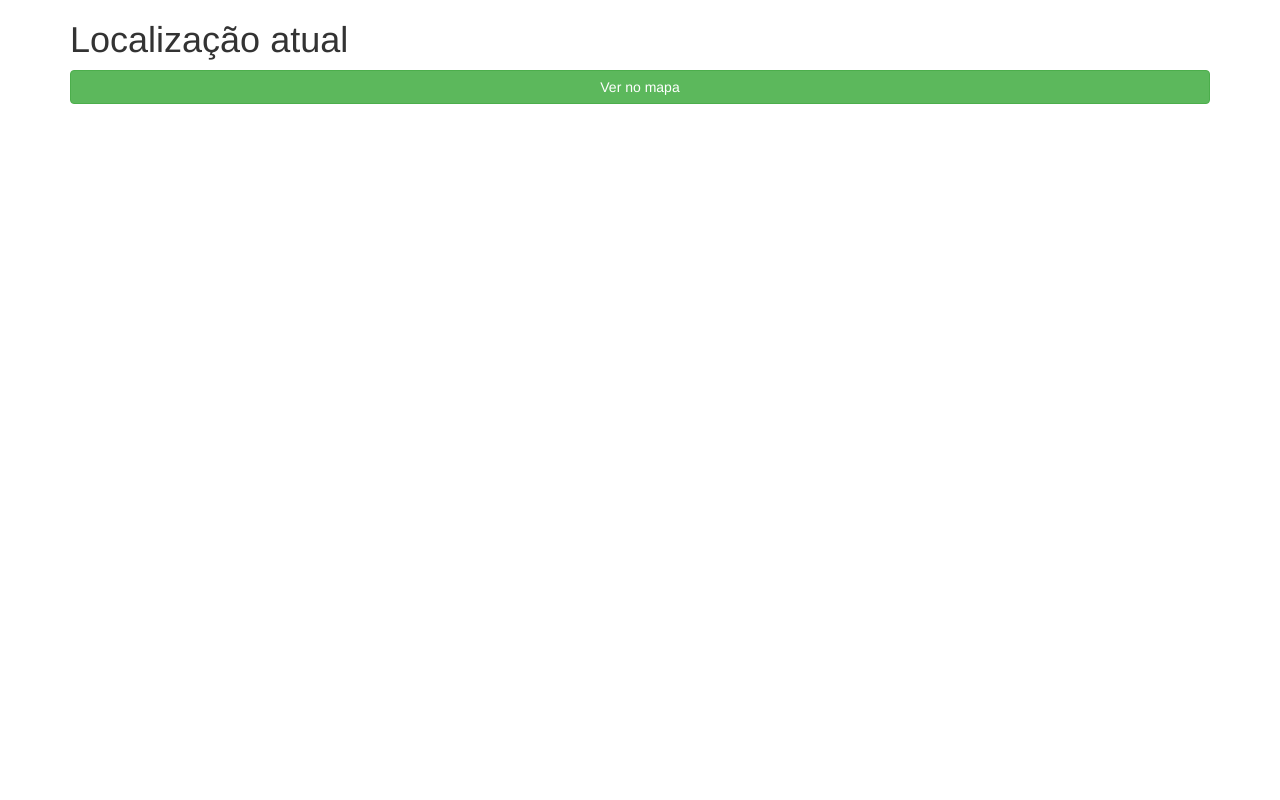
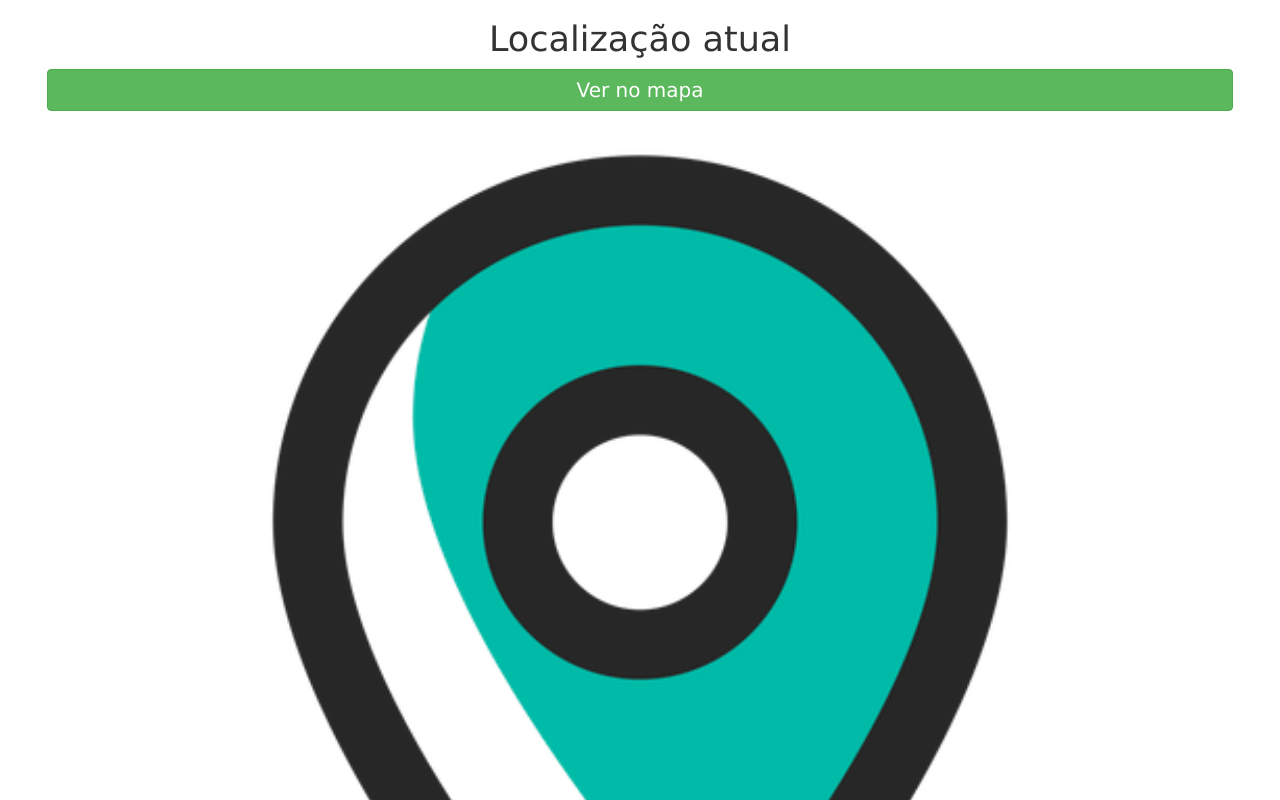
Before and after one commit to Evertt-Arima/PrjMapa, a website: page www/index.html in a window 1280 px wide. Shown: the top 800 px of the page. Drawn offline with Linux system fonts and the light colour scheme.

Commit message:
img, btn, h1 e 1ºs plugins

```diff
--- a/www/css/style.css
+++ b/www/css/style.css
@@ -1 +1,31 @@
 /**/
+
+.container
+{
+  width: 95%;
+}
+
+.rr
+{
+  text-align: center;
+}
+
+h1
+{
+  font-family: verdana;
+  font-size: 35px;
+  font-style: bolder;
+}
+
+#pingif
+{
+  width: 90%;
+  text-align: center;
+}
+
+#btnMapa
+{
+  font-family: verdana;
+  font-size: 20px;
+  font-style: bolder;
+}
--- a/www/index.html
+++ b/www/index.html
@@ -15,14 +15,19 @@
 </head>
 <body>
   <div class="container">
-    <div class="row">
+    <div class="row rr">
       <div class="col-xs-12">
         <h1>Localização atual</h1>
       </div>
     </div>
-    <div class="row">
+    <div class="row rr">
       <div class="col-xs-12">
-        <button class="btn btn-block btn-success">Ver no mapa</button>
+        <button class="btn btn-block btn-success" id="btnMapa">Ver no mapa</button>
+      </div>
+    </div>
+    <div class="row rr">
+      <div class="col-xs-12">
+        <img src="img/pin.gif" id="pingif">
       </div>
     </div>
   </div>
```
Also changed, not shown: package.json (+10 -2 lines), www/img/pin.gif (added).
